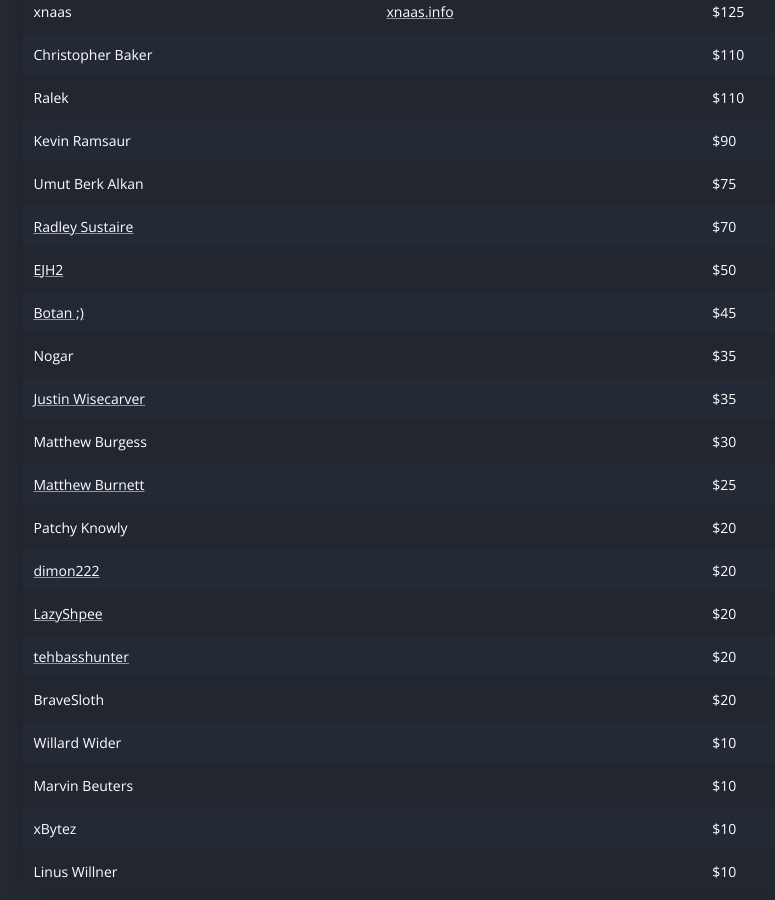
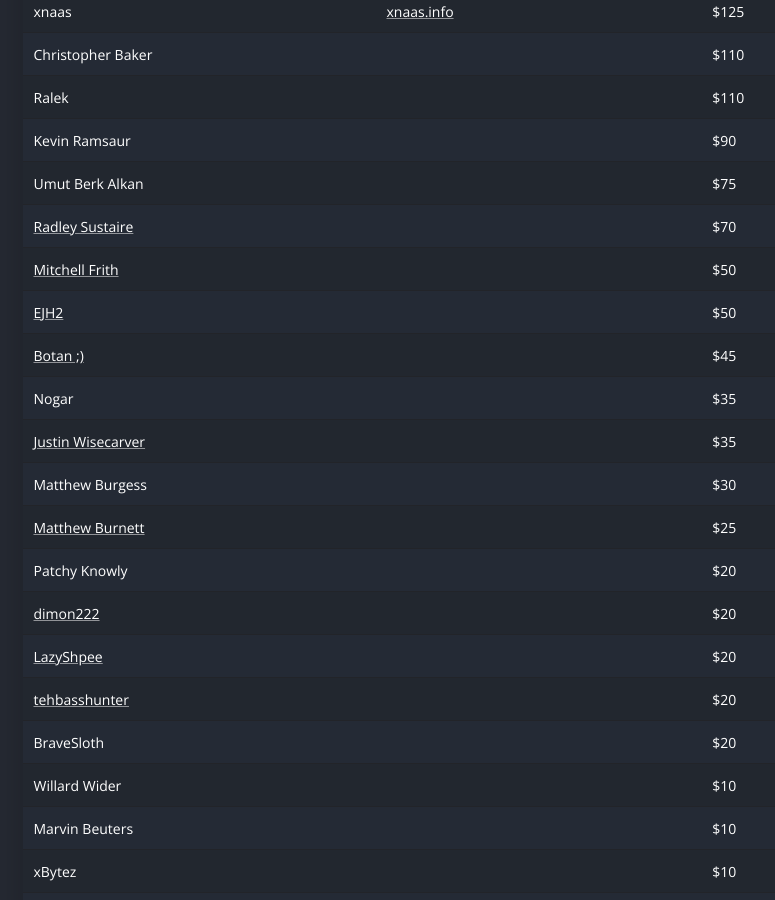
Before and after one commit to ShareX/sharex.github.io, a Jekyll site: the page built from donate/index.html, in a window 1280 px wide and 900 px high, scrolled down 806 px. Shown: the whole window, without its empty margins (62-837 px from the left). Built offline with Jekyll 4.4.1, drawn with Linux system fonts in a browser that asks for light colours; nearby versions of some CDN libraries.

Commit message:
Update donators

```diff
--- a/donate/index.html
+++ b/donate/index.html
@@ -157,6 +157,11 @@ title: Donate
                     <td>$70</td>
                 </tr>
                 <tr>
+                    <td><a href="https://twitter.com/Mitch_SGG">Mitchell Frith</a></td>
+                    <td></td>
+                    <td>$50</td>
+                </tr>
+                <tr>
                     <td><a href="https://github.com/EJH2">EJH2</a></td>
                     <td></td>
                     <td>$50</td>
```
